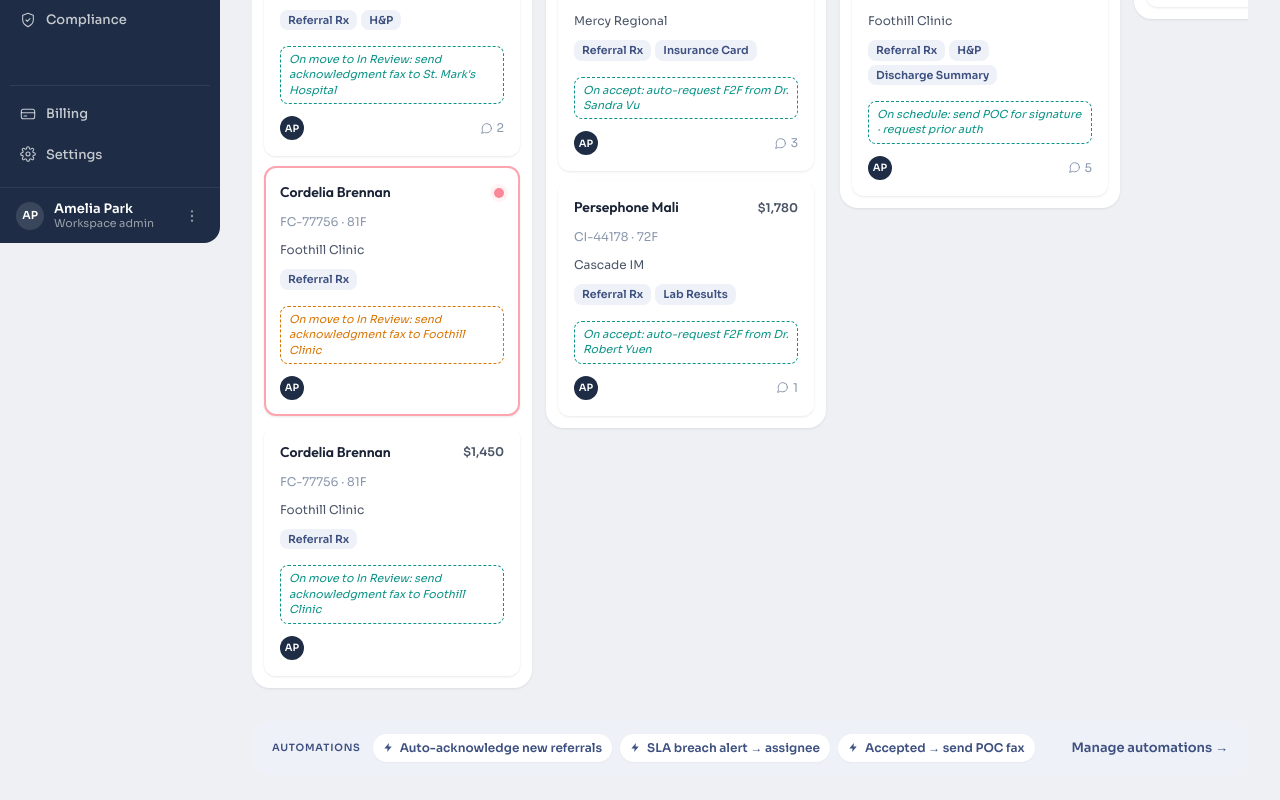
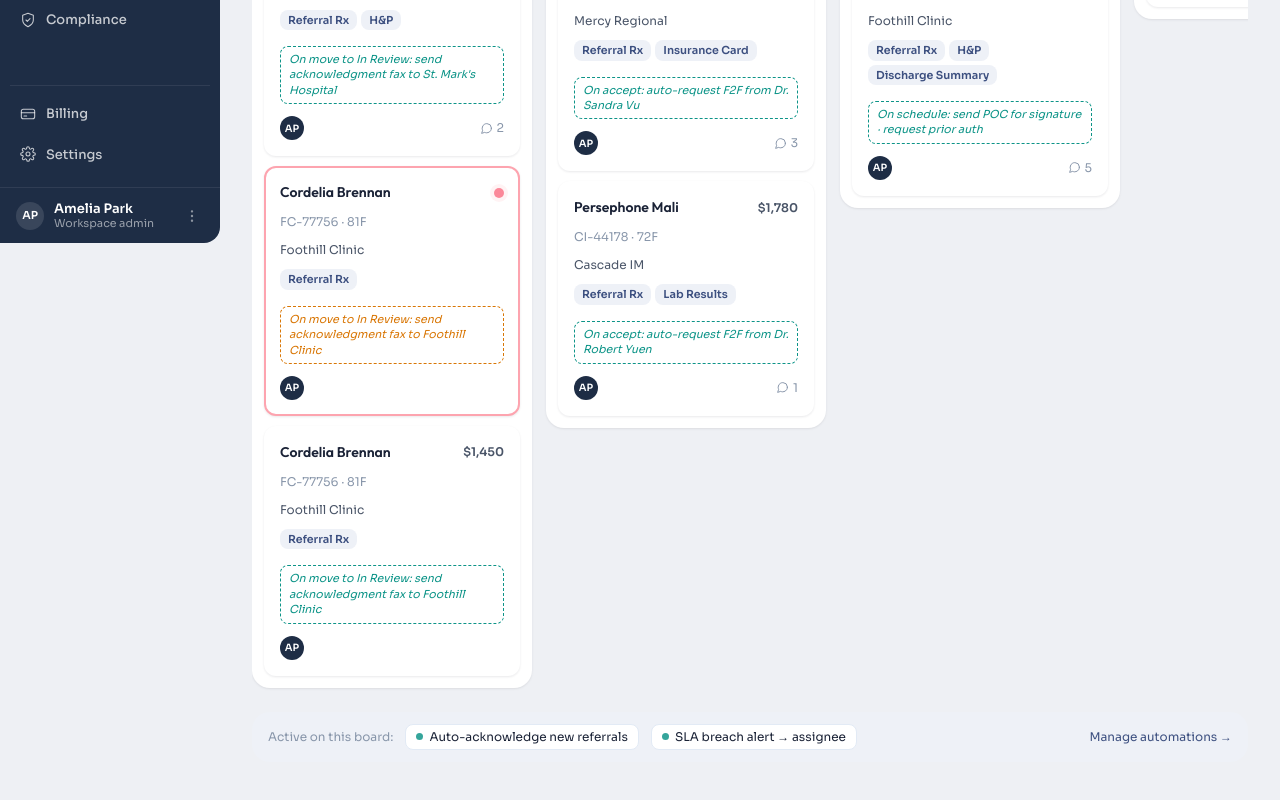
Before and after one commit to kschulze3142/design-prototype, a Next.js app: page /app/referrals in a window 1280 px wide. Shown: the part 557-1357 px from the top of the page. Built offline with nearby package versions, Linux system fonts and the light colour scheme.

Commit message:
FE-041: Add automation strip below pipeline board

```diff
--- a/app/app/referrals/mockData.ts
+++ b/app/app/referrals/mockData.ts
@@ -153,7 +153,7 @@ export const TRANSITION_BARS: Partial<Record<ReferralStatus, string[]>> = {
 };
 
 export const MOCK_AUTOMATIONS = [
-  { id: 'a1', label: 'Auto-acknowledge new referrals' },
-  { id: 'a2', label: 'SLA breach alert → assignee' },
-  { id: 'a3', label: 'Accepted → send POC fax' },
+  { id: 'a1', label: 'Auto-acknowledge new referrals', isActive: true },
+  { id: 'a2', label: 'SLA breach alert → assignee',   isActive: true },
+  { id: 'a3', label: 'Accepted → send POC fax',       isActive: false },
 ];
--- a/app/app/referrals/page.tsx
+++ b/app/app/referrals/page.tsx
@@ -907,68 +907,71 @@ function DeclinedArchive({ declined }: { declined: DeclinedReferral[] }) {
 // ─── AUTOMATION STRIP ─────────────────────────────────────────────────────────
 
 function AutomationStrip() {
+  const activeAutomations = MOCK_AUTOMATIONS.filter(a => a.isActive);
   return (
     <div style={{
-      marginTop: 24,
+      display: 'flex',
+      alignItems: 'center',
+      gap: 12,
+      padding: '12px 16px',
       background: 'var(--color-primary-subtle)',
       borderRadius: 'var(--radius-lg)',
-      padding: '14px 20px',
+      marginTop: 16,
+      flexWrap: 'wrap',
+    }}>
+      <span style={{
+        fontFamily: 'Sora, var(--font-body), system-ui, sans-serif',
+        fontSize: 12,
+        color: 'var(--color-text-tertiary)',
+        whiteSpace: 'nowrap',
+      }}>
+        Active on this board:
+      </span>
+
+      {activeAutomations.map(automation => (
+        <div key={automation.id} style={{
           display: 'flex',
           alignItems: 'center',
-      justifyContent: 'space-between',
-      gap: 12,
-      flexWrap: 'wrap',
+          gap: 6,
+          background: 'white',
+          border: '1px solid var(--color-border)',
+          borderRadius: 'var(--radius-sm)',
+          padding: '3px 10px',
         }}>
-      <div style={{ display: 'flex', alignItems: 'center', gap: 8, flexWrap: 'wrap' }}>
+          <span
+            className="animate-pulse"
+            style={{
+              width: 7,
+              height: 7,
+              borderRadius: '50%',
+              background: '#0d9488',
+              display: 'inline-block',
+              flexShrink: 0,
+            }}
+          />
           <span style={{
-          fontFamily: 'var(--font-mono), monospace',
-          fontSize: 10,
-          textTransform: 'uppercase',
-          letterSpacing: '0.08em',
-          color: 'var(--color-primary)',
-          fontWeight: 700,
-          marginRight: 4,
-        }}>
-          Automations
-        </span>
-        {MOCK_AUTOMATIONS.map(a => (
-          <span
-            key={a.id}
-            style={{
-              display: 'inline-flex',
-              alignItems: 'center',
-              gap: 6,
-              padding: '5px 10px',
-              borderRadius: 'var(--radius-pill)',
-              background: 'white',
-              color: 'var(--color-primary)',
             fontFamily: 'Sora, var(--font-body), system-ui, sans-serif',
             fontSize: 12,
-              fontWeight: 600,
-              boxShadow: '0 1px 2px rgba(26,34,54,0.04)',
-            }}
-          >
-            <Bolt size={11} />
-            {a.label}
+            color: 'var(--color-text-primary)',
+          }}>
+            {automation.label}
           </span>
+        </div>
       ))}
-      </div>
-      <a
-        href="#"
-        onClick={e => e.preventDefault()}
+
+      <Link
+        href="/app/settings?section=automations"
         style={{
+          marginLeft: 'auto',
+          fontFamily: 'Sora, var(--font-body), system-ui, sans-serif',
+          fontSize: 12,
           color: 'var(--color-primary)',
-          fontFamily: 'Sora, var(--font-body), system-ui, sans-serif',
-          fontSize: 13,
-          fontWeight: 600,
           textDecoration: 'none',
-          display: 'inline-flex',
-          alignItems: 'center',
-          gap: 4,
+          whiteSpace: 'nowrap',
         }}
       >
         Manage automations →
-      </a>
+      </Link>
     </div>
   );
 }
```
Lines whose indentation alone changed are shown as unchanged.
